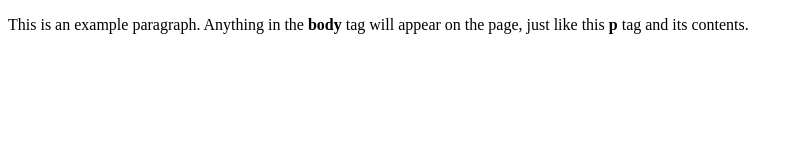
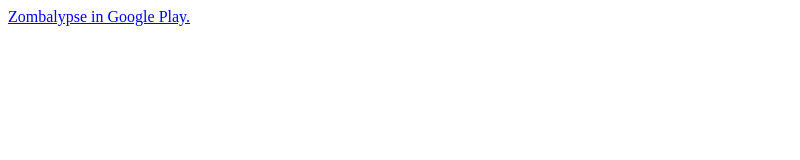
Before and after one commit to feoktistov/feoktistov.github.io, a plain HTML site: page index.html in a window 1280 px wide. Shown: the whole page, without its empty margins (0-800 px from the left). Drawn offline with Linux system fonts and the light colour scheme.

Commit message:
Fix index html

```diff
--- a/index.html
+++ b/index.html
@@ -1,9 +1,9 @@
 <!doctype html>
 <html>
   <head>
-    <title>This is the title of the webpage!</title>
+    <title>Zombalypse</title>
   </head>
   <body>
-    <p>This is an example paragraph. Anything in the <strong>body</strong> tag will appear on the page, just like this <strong>p</strong> tag and its contents.</p>
+    <a href="https://play.google.com/store/apps/details?id=com.lexenzolab.vs">Zombalypse in Google Play.</a>
   </body>
 </html>
```
